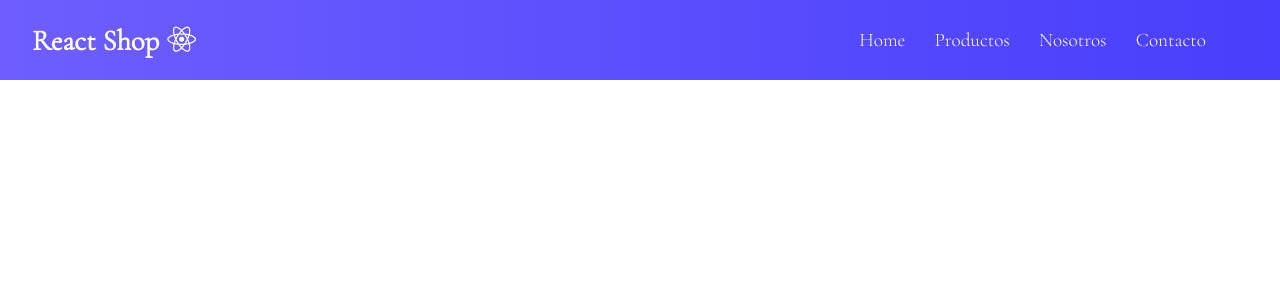
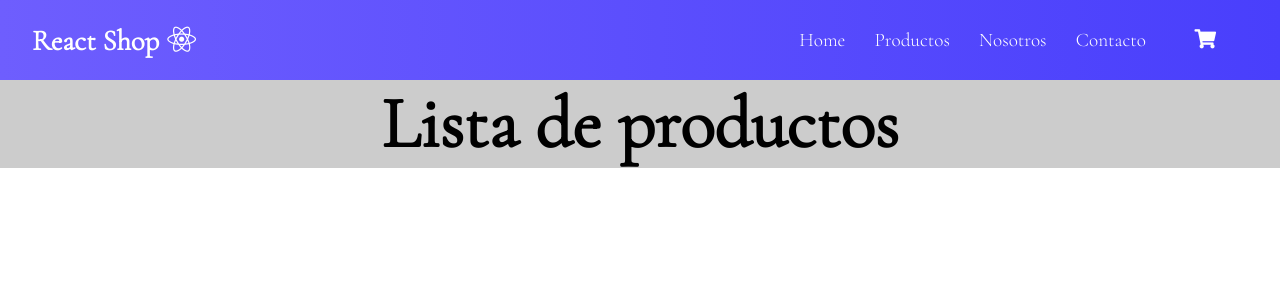
Before and after one commit to FacundoNu/ECommerceReact-Nunez, a React (Create React App) app: page / in a window 1280 px wide. Shown: the top 300 px of the page. Built offline with nearby package versions, Linux system fonts and the light colour scheme.

Commit message:
Cambios para el desafío 3

```diff
--- a/public/index.html
+++ b/public/index.html
@@ -28,7 +28,7 @@
       work correctly both with client-side routing and a non-root public URL.
       Learn how to configure a non-root public URL by running `npm run build`.
     -->
-    <title>React App</title>
+    <title>React Ecommerce</title>
   </head>
   <body>
     <noscript>You need to enable JavaScript to run this app.</noscript>
--- a/src/App.css
+++ b/src/App.css
@@ -6,6 +6,7 @@
 }
 
 .NavbarItems{
+    background: linear-gradient(90deg, rgb(110, 94, 254) 0%, rgba(73,63,252,1) 100%);
     height: 80px;
     display: flex;
     justify-content: center;
@@ -41,3 +42,7 @@
     color: white;
     text-decoration: none;
 }
+
+.fas.fa-shopping-cart {
+    padding-left: 1em;
+}
--- a/src/App.js
+++ b/src/App.js
@@ -1,11 +1,15 @@
 import React from 'react';
 import Navbar from "./components/NavBar/Navbar";
+import ItemListConteiner from "./components/ItemListConteiner/ItemListConteiner";
 import './App.css';
 
 function App() {
     return (
         <div className="App">
             <Navbar />
+            <ItemListConteiner
+                greeting="Lista de productos"
+            />
         </div>
     );
 }
--- /dev/null
+++ b/src/components/CartWidget/CartWidget.js
@@ -0,0 +1,12 @@
+import React, { Component } from 'react';
+
+class CartWidget extends Component {
+
+    render() {
+        return (
+            <li><a className="nav-links" href="#"><i className="fas fa-shopping-cart"></i></a></li>
+        )
+    }
+}
+
+export default CartWidget
--- /dev/null
+++ b/src/components/ItemListConteiner/ItemListConteiner.js
@@ -0,0 +1,12 @@
+import React from 'react';
+import styles from './ItemListConteiner.module.css'
+
+const ItemListConteiner = ({greeting}) => {
+    return (
+        <div className={styles.container}>
+            <h2>{greeting}</h2>
+        </div>
+    )
+}
+
+export default ItemListConteiner;
--- /dev/null
+++ b/src/components/ItemListConteiner/ItemListConteiner.module.css
@@ -0,0 +1,5 @@
+.container {
+  background: #ccc;
+  font-size: 3em;
+  text-align: center;
+}
--- a/src/components/NavBar/Navbar.css
+++ /dev/null
@@ -1,4 +0,0 @@
-.NavbarItems {
-    background: linear-gradient(90deg, rgb(110, 94, 254) 0%, rgba(73,63,252,1) 100%);
-    height: 80px;
-}
--- a/src/components/NavBar/Navbar.js
+++ b/src/components/NavBar/Navbar.js
@@ -1,10 +1,10 @@
-import React, { Component } from 'react';
-import { MenuItems } from "./MenuItems";
-import './Navbar.css';
+import React from 'react';
+import { MenuItems } from "../../constants/MenuItems";
+import CartWidget from '../CartWidget/CartWidget';
 
-class NavBar extends Component {
-    render() {
-        return(
+
+const NavBar = () => {
+    return (
         <nav className="NavbarItems">
             <h1 className = "navbar-logo">React Shop<i className="fab fa-react"></i></h1>
             <div className="menu-icon">
@@ -20,10 +20,10 @@ class NavBar extends Component {
                         </li>
                     )
                 })}
+                <CartWidget />
             </ul>
         </nav>
     )
 }
-}
 
 export default NavBar
```
Also changed, not shown: src/constants/MenuItems.js (renamed from src/components/NavBar/MenuItems.js). Lines whose indentation alone changed are shown as unchanged.
